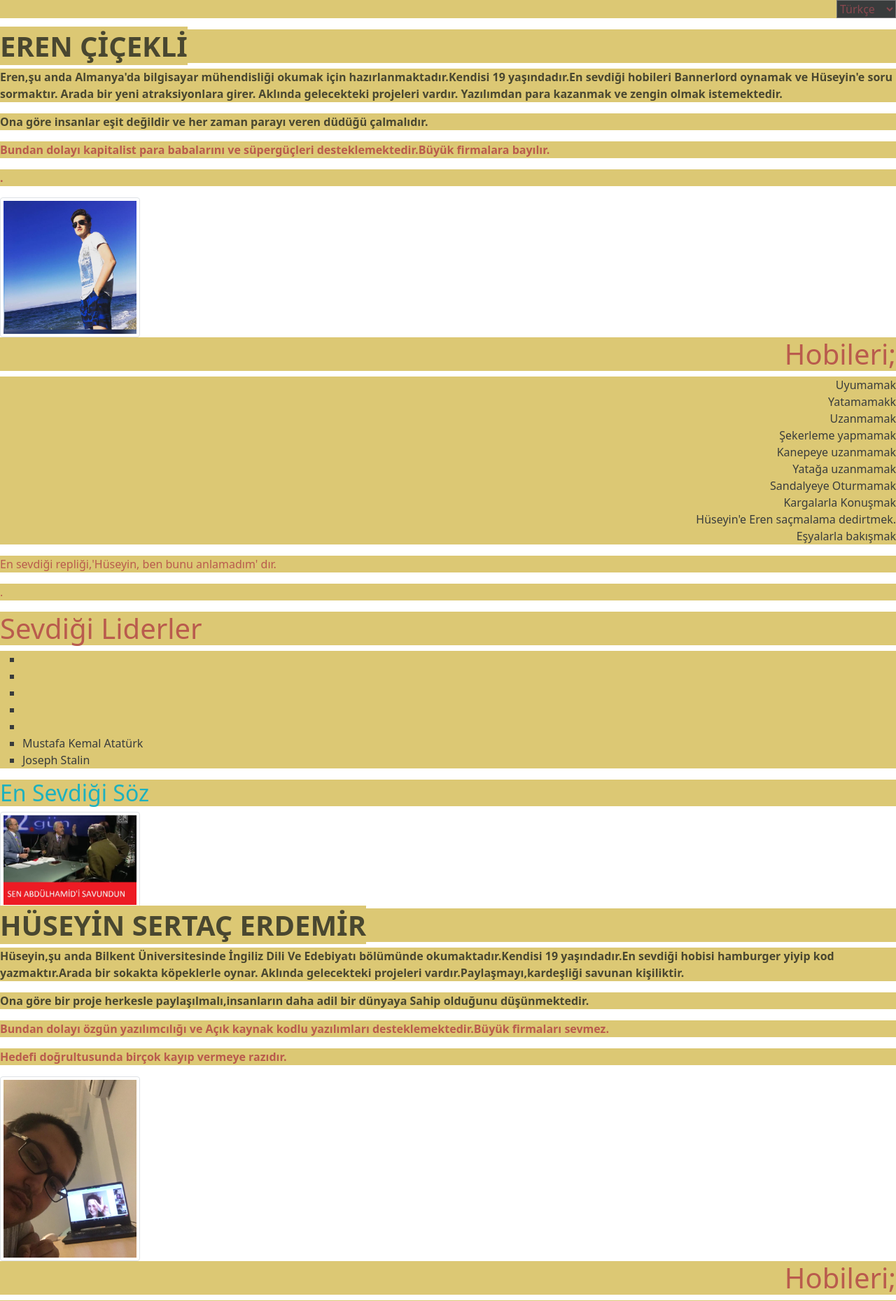
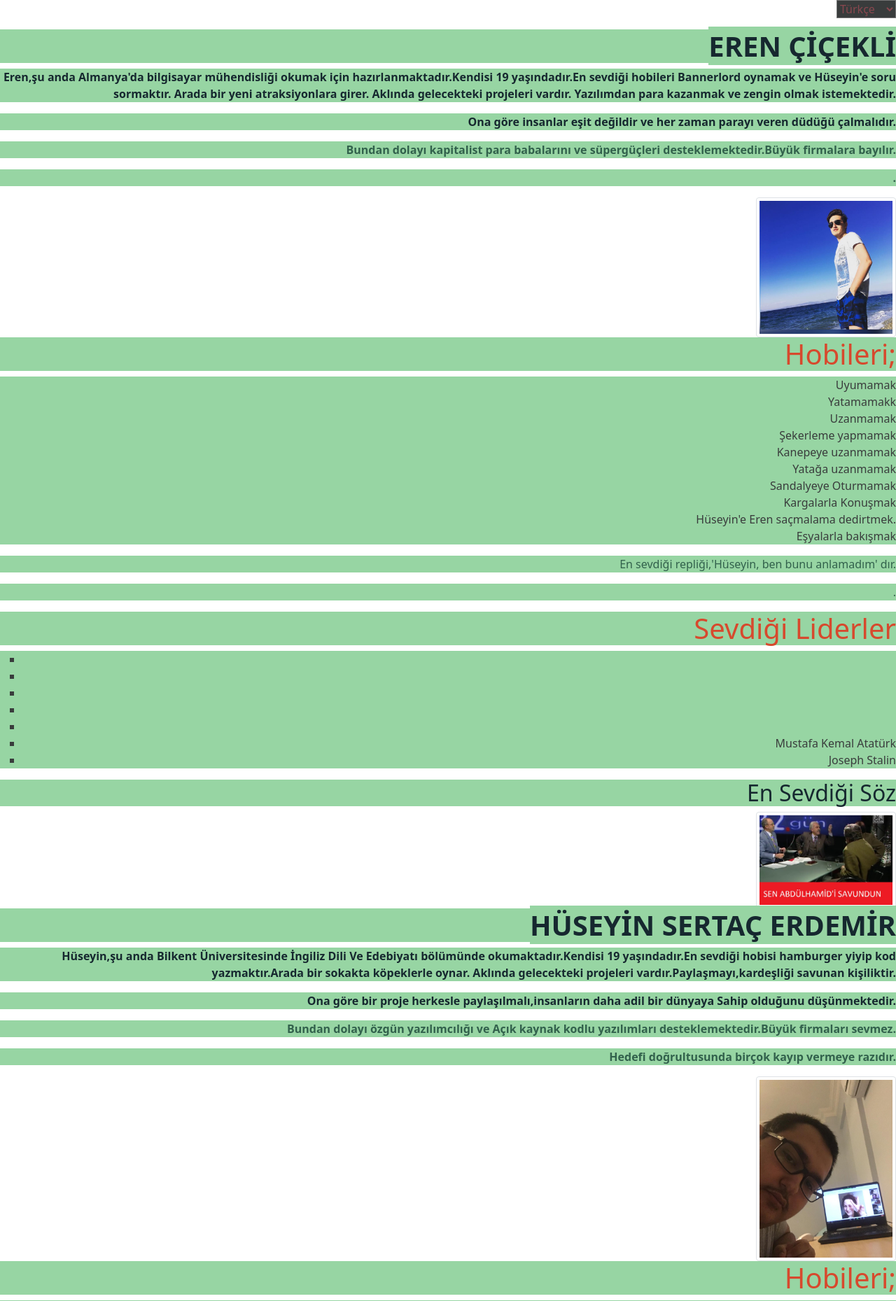
Before and after one commit to frinoi/frinoi.github.io, a PHP site: the page made by dist/Hakkımızda/aboutus.html in a window 1280 px wide. Shown: the top 1859 px of the page at 70% size. Run offline with PHP 8.4, Linux system fonts and the light colour scheme.

Commit message:
ÖZELLEŞTİRİLDİ

```diff
--- a/dist/Hakkımızda/aboutus.html
+++ b/dist/Hakkımızda/aboutus.html
@@ -31,13 +31,12 @@
 
 </head>
 
-<body>
-    <p align="right">
-        <select class="Dil">
-            <option value="TR">Türkçe</option>
-            <option value="DE">Deutsch</option>
-            <option value="EN">Englisch</option>
-        </select>
+<body bgcolor="#EDE2B3" <p align="right">
+    <select class="Dil">
+        <option value="TR">Türkçe</option>
+        <option value="DE">Deutsch</option>
+        <option value="EN">Englisch</option>
+    </select>
     </p>
     <h1><b>EREN ÇİÇEKLİ</b></h1>
     <p><b>Eren,şu anda Almanya'da bilgisayar mühendisliği okumak için hazırlanmaktadır.Kendisi 19
@@ -160,7 +159,7 @@
             padding: 20px;
             height: 130px;
             width: 100%;
-            border: 1px solid #F2F2F2;
+            border: 1px solid #EDE2B3;
         }
     </style>
 
--- a/dist/Hakkımızda/überuns.css
+++ b/dist/Hakkımızda/überuns.css
@@ -1,15 +1,15 @@
-*{background-color: #DCC874;}
+*{background-color: #97D5A3;}
 
-body{background-color: #DCC874;
+body{background-color: #EDE2B3;
 
 }
-p{color: #B95B4D;
+p{color: #32614C;
 
 }
-h1{ color: #B95B4D;}
-b{color: #494730;}
+h1{ color: #D7492D;}
+b{color: #16282F;}
 li{color:#393C3C;}
-h2{color:#1DB1BF;}
+h2{color:#16282F;}
 
 .liste{position: absolute;
 top:5px ;
--- a/index.html
+++ b/index.html
@@ -78,8 +78,10 @@
 
 
 
+        <marquee width="50%" a class=" navbar-brand" href="#">FRİNOİ</marquee>
 
-        <a class="navbar-brand" href="#">RİKİTO</a>
+
+
 
         <button class="navbar-toggler shadow-none" type="button" data-bs-toggle="collapse"
           data-bs-target="#navbarsExample01" aria-controls="navbarsExample01" aria-expanded="false"
--- a/starter-template.css
+++ b/starter-template.css
@@ -3,7 +3,10 @@
 .navbar-custom .navbar-brand,
 .navbar-custom .navbar-text {
     color:#A1695A;
+   font-size: x-large;
 }
+
+
 .navbar-toggler:active
 {outline: none !important;
   box-shadow: none;
```
